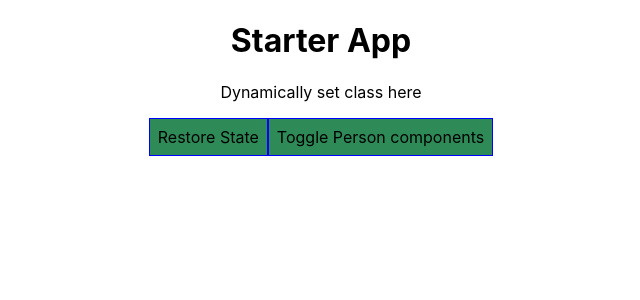
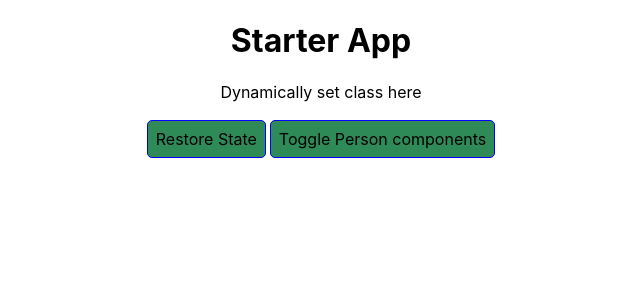
Before and after one commit to stevekutz/react_TCG_exp, a React (Create React App) app in the folder app/: page / in a window 1280 px wide. Shown: the top 300 px of the page, without its empty margins (319-959 px from the left). Built offline with nearby package versions, Linux system fonts and the light colour scheme.

Commit message:
added styld components and dynamically rendered hover effects

```diff
--- a/app/src/App.js
+++ b/app/src/App.js
@@ -2,9 +2,39 @@ import React, {Component} from 'react';
 // import logo from './logo.svg';
 import './App.css';
 // import Radium, {StyleRoot} from 'radium';
+import styled from 'styled-components';
 
 import Person from './Person/Person'
 var shortid = require('shortid');
+
+// use regular CSS properties inside  e.g. background-color instead of backgroundColor
+// to use dynamic styles inside with button background color
+// instead of  >>> background-color: seagreen;
+// add prop inside of actual Styled_Button     >>> list_displayed = {this.state.showPersons}
+// AND then use ternary to dynamically assign value as a string inside ` `
+
+// using a temmplate literal, we can insert an arrow function
+// ${props => props.list_displayed ? 'deeppink' : 'seagreen'};
+//
+// also, this can applied within hover
+
+const StyledButton = styled.button`
+    background-color: ${props => props.list_displayed ? 'deeppink' : 'seagreen'};
+    font: inherit;
+    border: 1px solid blue;
+    padding: 8px;
+    cursor: pointer;
+    margin: 2px;
+    border-radius: 5px;
+
+    &:hover {
+        background-color: ${props => props.list_displayed ? 'lightpink' : 'lightgreen'};
+        color: black;
+
+    }
+
+`;
+
 
 
 
@@ -49,25 +79,35 @@ class App extends Component {
     }
 
     inputNameHandler = (event, id) => {
-        // returns index if id is located in state
-        const personIndex = this.state.persons.findIndex( p => {
-            return p.id === id;
-        })
+        // // returns index if id is located in state
+        // const personIndex = this.state.persons.findIndex( p => {
+        //     return p.id === id;
+        // })
 
-        // create copy of state at located id
-        const person = {...this.state.persons[personIndex]};
+        // // create copy of state at located id
+        // const person = {...this.state.persons[personIndex]};
 
-        // create new data from event value info
-        person.name = event.target.value;
+        // // create new data from event value info
+        // person.name = event.target.value;
 
-        // make copy of state
-        const persons_copy = [...this.state.persons];
+        // // make copy of state
+        // const persons_copy = [...this.state.persons];
 
-        // set info at personIndex from copy of state
-        persons_copy[personIndex] = person;
+        // // set info at personIndex from copy of state
+        // persons_copy[personIndex] = person;
 
-        // set state with updated data
-        this.setState({persons: persons_copy});
+        // // set state with updated data
+        // this.setState({persons: persons_copy});
+
+
+        //  this should work
+        console.log(
+            '******** target name & value in updated handler',
+            event.target.name,
+            event.target.value
+        );
+
+        this.setState({[event.target.name]: event.target.value})
 
 
     }
@@ -93,21 +133,24 @@ class App extends Component {
 
     render() {
 
-     const style = {
-            backgroundColor: 'seagreen',
-            font: 'inherit',
-            border: '1px solid blue',
-            padding: '8px',
-            cursor: 'pointer',
-            ':hover': {
-                backgroundColor: 'lightgreen',
-                color: 'black',
+    //  const style = {
+    //         backgroundColor: 'seagreen',
+    //         font: 'inherit',
+    //         border: '1px solid blue',
+    //         padding: '8px',
+    //         cursor: 'pointer',
+    //         ':hover': {
+    //             backgroundColor: 'lightgreen',
+    //             color: 'black',
 
-            }
+    //         }
 
-     }
+    //  }
 
         let persons = null
+
+        // upon re-render, a new random number is generated for all mapped items
+        //let randomNum = Math.floor(Math.random() * 30);
 
         if(this.state.showPersons) {
             persons = (
@@ -118,33 +161,21 @@ class App extends Component {
                             key = {person.id}
                             name = {person.name}
                             age = {person.age}
+                            // fav_num = {randomNum}
                             // readOnly = {!person.showPersons}
                             clickDelete = {() => this.deletePersonHandler(index)}
                             clickChanged = {(event) => this.inputNameHandler(event, person.id)}
                             />
                     })}
 
-                    {/*
-                    //  <Person
-                    //       name = {this.state.persons[0].name}
-                    //       age = {this.state.persons[0].age} />
-                    //  <Person
-                    //       name = {this.state.persons[1].name}
-                    //       age = {this.state.persons[1].age}
-                    //       inputNewName = {this.inputNameHandler}
-                    //       clickPassedMethod = {this.switchNameHandler} > Hobbies are gaming, gaming, ... </Person>
-                    //  <Person
-                    //       name = {this.state.persons[2].name}
-                    //       age = {this.state.persons[2].age} />
-                    */}
                 </div>
 
             );
-                style.backgroundColor = 'deeppink';
-                style[':hover'] = {
-                    backgroundColor: 'lightpink',
-                    color: 'black',
-                }
+                // style.backgroundColor = 'deeppink';
+                // style[':hover'] = {
+                //     backgroundColor: 'lightpink',
+                //     color: 'black',
+                // }
         }
 
         // classnames are defined here to be set dynamically based on showPersons True of False
@@ -160,6 +191,7 @@ class App extends Component {
         }
 
 
+
         return (
 
             <div className="App">
@@ -172,16 +204,17 @@ class App extends Component {
                 <button onClick = {() => this.switchNameHandler() }> Switch Name with Arrow func </button>
                 <button onClick = {this.changeFirstName.bind(this, 'NameChange with Bind' )}> Change First Name with Bind</button>
                 <button onClick = {() => this.changeFirstName('NameChange with Arrow')}>Change First Name with Arrow </button>
-                <button style = {style} onClick = {this.restoreState}> Restore State  </button>
                 */}
-                <button
-                        key = {() => shortid.generate()}
-                        style = {style}
-                        onClick = {this.restoreState}> Restore State  </button>
-                    <button
-                        style = {style}
-                        key = {2}
-                        onClick = {this.togglePersonsHandler}> Toggle Person components</button>
+                <StyledButton
+                        //key = {() => shortid.generate()}
+                        //style = {style}
+                        // list_displayed = {this.state.showPersons}
+                        onClick = {this.restoreState}> Restore State  </StyledButton>
+                    <StyledButton
+                        //style = {style}
+                        //key = {2}
+                        list_displayed = {this.state.showPersons}
+                        onClick = {this.togglePersonsHandler}> Toggle Person components</StyledButton>
                         {/*  added persons obj to be dynamically rendered */}
                         {persons}
 
```
Also changed, not shown: app/src/Person/Person.js (+25 -2 lines).
